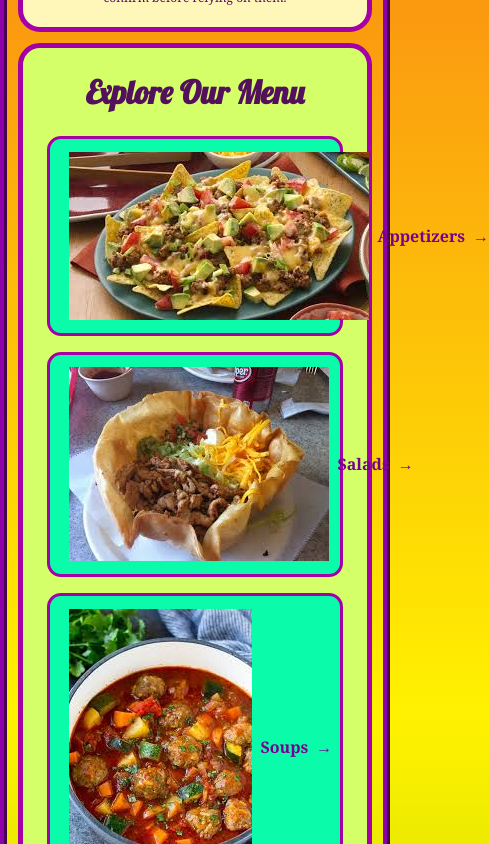
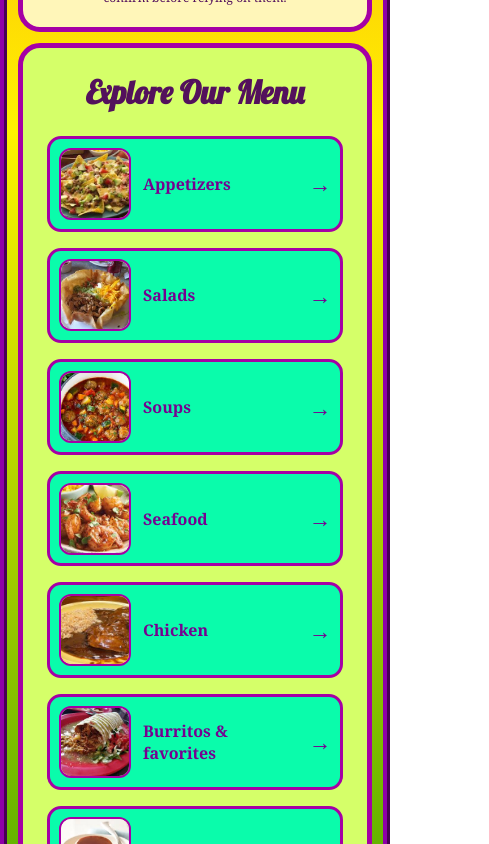
Before and after one commit to QuiteAstorm/Food, a React (Create React App) app: page / in a window 390 px wide. Shown: the part 1000-1844 px from the top of the page, 489 px wide, since content can reach past the window. Built offline with nearby package versions, Linux system fonts and the light colour scheme.

Commit message:
Style colorful menu category tiles with food photographs on mobile

```diff
--- a/src/App.css
+++ b/src/App.css
@@ -26,3 +26,10 @@ h1,h2,h3,.brand-home { font-family: 'Lobster', Georgia, cursive; }
 .category-grid { display: grid; grid-template-columns: repeat(auto-fit,minmax(min(100%,190px),1fr)); gap: 1rem; margin: 1.5rem 0; }
 .category-button { min-height: 85px; display: flex; align-items: center; justify-content: space-between; gap: .5rem; }
 @media (max-width:650px) { .landing-info { grid-template-columns: 1fr; } .landing-hero { min-height: 350px; } .landing-message { padding: .8rem; } .restaurant-header { justify-content: center; } .menu-section,.landing-info { margin: .7rem; } }
+
+/* Original menu photographs beside each category on the landing page. */
+.category-button { justify-content: flex-start; text-align: left; gap: .75rem; padding: .55rem; overflow: hidden; }
+.category-thumbnail { width: 66px; height: 66px; flex: 0 0 66px; object-fit: cover; border-radius: 12px; border: 2px solid #a500a5; background: #fff7d1; }
+.category-label { flex: 1; min-width: 0; overflow-wrap: anywhere; }
+.category-arrow { flex: 0 0 auto; font-size: 1.4rem; }
+@media (max-width: 400px) { .category-grid { grid-template-columns: 1fr; } .category-thumbnail { width: 72px; height: 72px; flex-basis: 72px; } }
```
